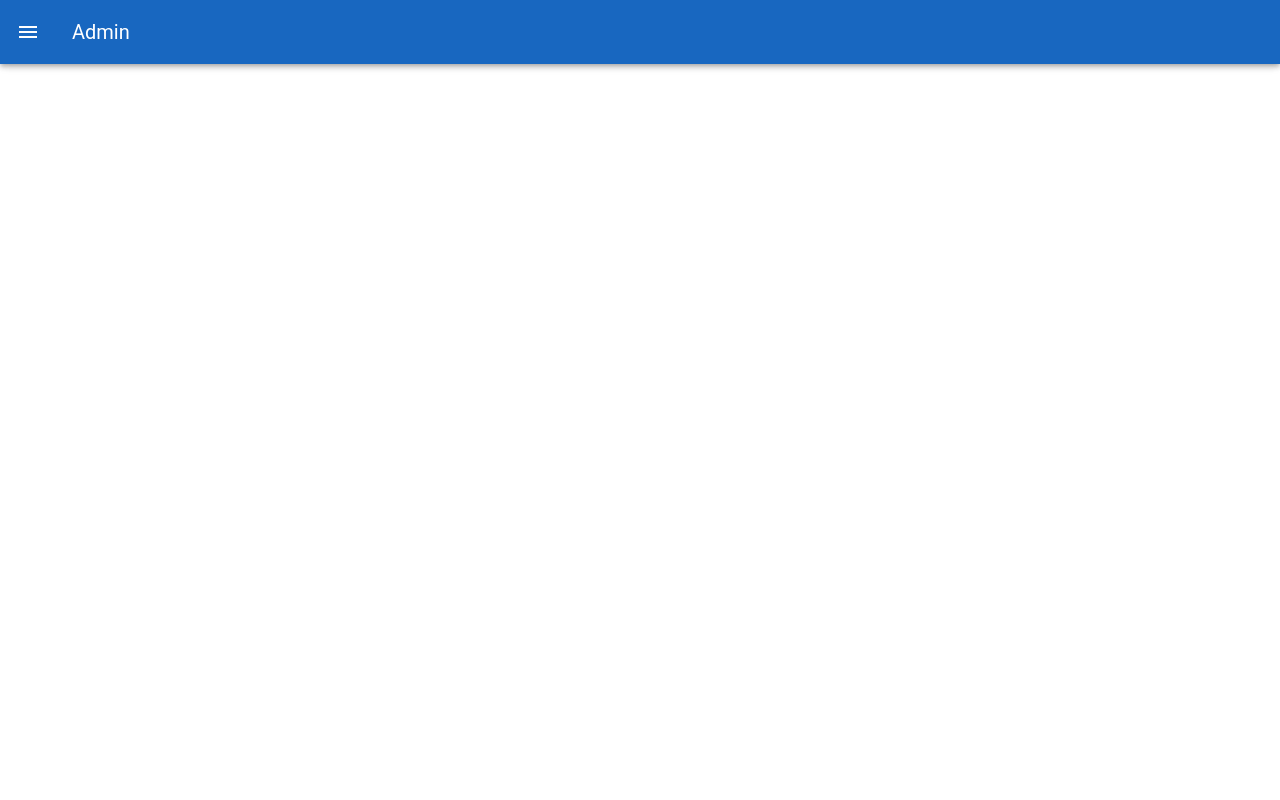
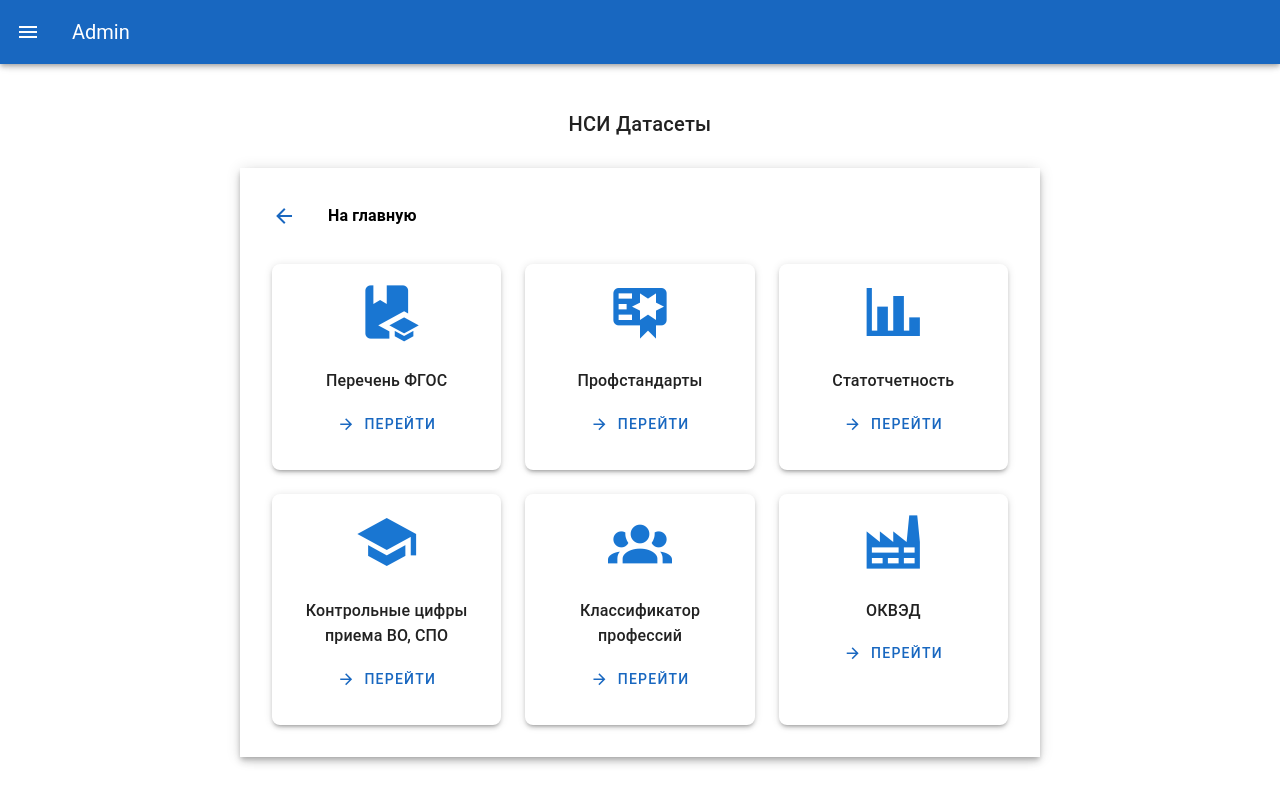
Before and after one commit to VyacheslavKuchumov/VKR-DATA-COLLECTOR-WEB, a Vue app in the folder frontend/: page /datasets in a window 1280 px wide. Built offline with nearby package versions, Linux system fonts and the light colour scheme; no server answers.

Commit message:
added views for datasets and sources

```diff
--- a/frontend/src/App.vue
+++ b/frontend/src/App.vue
@@ -22,6 +22,27 @@
           </v-list-item>
 
           <v-list-item
+            to="/"
+            title="Управление пользователями">
+          </v-list-item>
+
+          <v-list-item
+            to="/datasets"
+            title="НСИ датасеты">
+          </v-list-item>
+
+          <v-list-item
+            to="/data-parsing"
+            title="Сбор данных">
+          </v-list-item>
+
+          <v-list-item
+            to="/"
+            title="Прогнозы">
+          </v-list-item>
+
+<!--
+          <v-list-item
             to="/hh-ru-jobs"
             title="Сбор данных с hh.ru">
           </v-list-item>
@@ -33,13 +54,7 @@
           <v-list-item
             to="/regions"
             title="Регионы для сбора данных">
-          </v-list-item>
-          <v-list-item
-            to="/"
-            title="Backend сервера">
-          </v-list-item>
-
-
+          </v-list-item> -->
       </v-list>
     </v-navigation-drawer>
     <v-main height="100vh">
--- a/frontend/src/router/index.js
+++ b/frontend/src/router/index.js
@@ -1,12 +1,12 @@
 import { createRouter, createWebHistory } from "vue-router";
 import instance from "@/middlewares";
 
+import WebSocketTest from "@/views/WebsocketTest.vue";
 import HomeView from "@/views/HomeView.vue";
-import RegionsView from "@/views/spravochniki/RegionsView.vue";
-import WebSocketTest from "@/views/WebsocketTest.vue";
-import HHRuCredentialsView from "@/views/spravochniki/HHRuCredentialsView.vue";
-import JobsView from "@/views/hh_ru/JobsView.vue";
-import JobLogsView from "@/views/hh_ru/JobLogsView.vue";
+import DatasetsView from "@/views/nsi_datasets/DatasetsView.vue";
+import DataParsingView from "@/views/data_parsing/DataParsingView.vue";
+
+
 
 
 const routes = [
@@ -21,27 +21,20 @@ const routes = [
     component: HomeView,
 
   },
+  // route for datasets
   {
-    path: "/regions",
-    name: "regions",
-    component: RegionsView,
+    path: "/datasets",
+    name: "datasets",
+    component: DatasetsView,
   },
+  // route for data parsing
   {
-    path: "/hh-ru-credentials",
-    name: "hh-ru-credentials",
-    component: HHRuCredentialsView,
+    path: "/data-parsing",
+    name: "data-parsing",
+    component: DataParsingView,
   },
-  {
-    path: "/hh-ru-jobs",
-    name: "hh-ru-jobs",
-    component: JobsView,
-  },
-  {
-    path: "/job/:jobId",
-    name: "job-logs",
-    component: JobLogsView,
-    props: true,
-  }
+
+
 
 
 ];
--- a/frontend/src/views/HomeView.vue
+++ b/frontend/src/views/HomeView.vue
@@ -1,9 +1,8 @@
 <template>
-  <v-container>
+  <v-container class="ml-auto mr-auto" max-width="800">
     <v-row>
       <v-col cols="12">
-        <h1>Добро пожаловать в приложение!</h1>
-        <p>Это главная страница вашего приложения.</p>
+        <h1 class="display-6 font-weight-bold">Главная страница.</h1>
 
       </v-col>
     </v-row>
--- /dev/null
+++ b/frontend/src/views/data_parsing/DataParsingView.vue
@@ -0,0 +1,95 @@
+<template>
+    <v-card max-width="800" class="elevation-0 mt-5 ml-auto mr-auto">
+        <v-card-title class="text-wrap" align="center">
+            Источники данных
+        </v-card-title>
+    </v-card>
+
+    <v-container class="elevation-5 mt-5 ml-auto mr-auto" max-width="800">
+        <v-toolbar flat color="white">
+            <v-btn icon="mdi-arrow-left" color="primary" @click="$router.push('/')" />
+            <v-toolbar-title class="text-subtitle-1 font-weight-bold">
+                На главную
+            </v-toolbar-title>
+            <v-spacer />
+        </v-toolbar>
+
+        <v-card-text>
+            <v-row>
+                <v-col
+                    v-for="(source, index) in sources"
+                    :key="index"
+                    cols="12"
+                    sm="6"
+                    md="4"
+                >
+                    <v-card
+                        class="pa-4 text-center rounded-lg"
+                        elevation="3"
+                        height="100%"
+                    >
+                        <v-icon
+                            size="64"
+                            color="blue-darken-2"
+                            class="mb-4"
+                        >
+                            {{ source.icon }}
+                        </v-icon>
+
+                        <v-card-title class="text-subtitle-1 justify-center text-wrap">
+                            {{ source.title }}
+                        </v-card-title>
+
+                        <v-card-actions class="justify-center">
+                            <v-btn
+                                color="primary"
+                                @click="selectSource(source)"
+                                prepend-icon="mdi-download"
+                            >
+                                Выбрать источник
+                            </v-btn>
+                        </v-card-actions>
+                    </v-card>
+                </v-col>
+            </v-row>
+        </v-card-text>
+    </v-container>
+</template>
+
+<script>
+    export default {
+        name: "DataSourcesView",
+        data() {
+            return {
+                sources: [
+                    { title: "Кадровые агентства", id: "agencies", icon: "mdi-account-tie" },
+                    { title: "Стратегический план развития региона", id: "region-plan", icon: "mdi-map-legend" },
+                    { title: "Национальная программа развития РФ", id: "national-program", icon: "mdi-star-circle" },
+                    { title: "ФГОС", id: "fgos", icon: "mdi-book-education" },
+                    { title: "Профстандарты", id: "profstandards", icon: "mdi-certificate" },
+                    { title: "Статотчетность", id: "statistics", icon: "mdi-chart-bar" },
+                    { title: "Контрольные цифры приема ВО, СПО", id: "admission", icon: "mdi-school" },
+                    { title: "Классификатор профессий", id: "professions", icon: "mdi-account-group" },
+                    { title: "ОКВЭД", id: "okved", icon: "mdi-factory" }
+                ]
+            };
+        },
+        methods: {
+            selectSource(source) {
+                console.log("Сбор данных из источника:", source.title);
+                // Реальная логика сбора данных:
+                // this.$store.dispatch('collectData', source.id);
+            }
+        }
+    };
+</script>
+
+<style scoped>
+.v-card {
+    transition: transform 0.3s ease, box-shadow 0.3s ease;
+}
+.v-card:hover {
+    transform: translateY(-5px);
+    box-shadow: 0 10px 20px rgba(0,0,0,0.12) !important;
+}
+</style>
--- /dev/null
+++ b/frontend/src/views/nsi_datasets/DatasetsView.vue
@@ -0,0 +1,92 @@
+<template>
+    <v-card max-width="800" class="elevation-0 mt-5 ml-auto mr-auto">
+        <v-card-title class="text-wrap" align="center">
+            НСИ Датасеты
+        </v-card-title>
+    </v-card>
+
+    <v-container class="elevation-5 mt-5 ml-auto mr-auto" max-width="800">
+        <v-toolbar flat color="white">
+            <v-btn icon="mdi-arrow-left" color="primary" @click="$router.push('/')" />
+            <v-toolbar-title class="text-subtitle-1 font-weight-bold">
+                На главную
+            </v-toolbar-title>
+            <v-spacer />
+        </v-toolbar>
+
+        <v-card-text>
+            <v-row>
+                <v-col
+                    v-for="(dataset, index) in datasets"
+                    :key="index"
+                    cols="12"
+                    sm="6"
+                    md="4"
+                >
+                    <v-card
+                        class="pa-4 text-center rounded-lg"
+                        elevation="3"
+                        height="100%"
+                    >
+                        <v-icon
+                            size="64"
+                            color="blue-darken-2"
+                            class="mb-4"
+                        >
+                            {{ dataset.icon }}
+                        </v-icon>
+
+                        <v-card-title class="text-subtitle-1 justify-center text-wrap">
+                            {{ dataset.title }}
+                        </v-card-title>
+
+                        <v-card-actions class="justify-center">
+                            <v-btn
+                                color="primary"
+                                @click="selectDataset(dataset)"
+                                prepend-icon="mdi-arrow-right"
+                            >
+                                Перейти
+                            </v-btn>
+                        </v-card-actions>
+                    </v-card>
+                </v-col>
+            </v-row>
+        </v-card-text>
+    </v-container>
+</template>
+
+<script>
+    export default {
+        name: "DatasetsView",
+        data() {
+            return {
+                datasets: [
+                    { title: "Перечень ФГОС", id: "fgos", icon: "mdi-book-education" },
+                    { title: "Профстандарты", id: "profstandards", icon: "mdi-certificate" },
+                    { title: "Статотчетность", id: "statistics", icon: "mdi-chart-bar" },
+                    { title: "Контрольные цифры приема ВО, СПО", id: "admission", icon: "mdi-school" },
+                    { title: "Классификатор профессий", id: "professions", icon: "mdi-account-group" },
+                    { title: "ОКВЭД", id: "okved", icon: "mdi-factory" }
+                ]
+            };
+        },
+        methods: {
+            selectDataset(dataset) {
+                console.log("Переход к датасету:", dataset.title);
+                // Реальная логика перехода:
+                // this.$router.push(`/datasets/${dataset.id}`);
+            }
+        }
+    };
+</script>
+
+<style scoped>
+.v-card {
+    transition: transform 0.3s ease, box-shadow 0.3s ease;
+}
+.v-card:hover {
+    transform: translateY(-5px);
+    box-shadow: 0 10px 20px rgba(0,0,0,0.12) !important;
+}
+</style>
```
Also changed, not shown: frontend/src/views/data_parsing/hh_ru/JobLogsView.vue (renamed from frontend/src/views/hh_ru/JobLogsView.vue), frontend/src/views/data_parsing/hh_ru/JobsView.vue (renamed from frontend/src/views/hh_ru/JobsView.vue), frontend/src/views/data_parsing/hh_ru/spravochniki/HHRuCredentialsView.vue (renamed from frontend/src/views/spravochniki/HHRuCredentialsView.vue), frontend/src/views/data_parsing/hh_ru/spravochniki/RegionsView.vue (renamed from frontend/src/views/spravochniki/RegionsView.vue).
